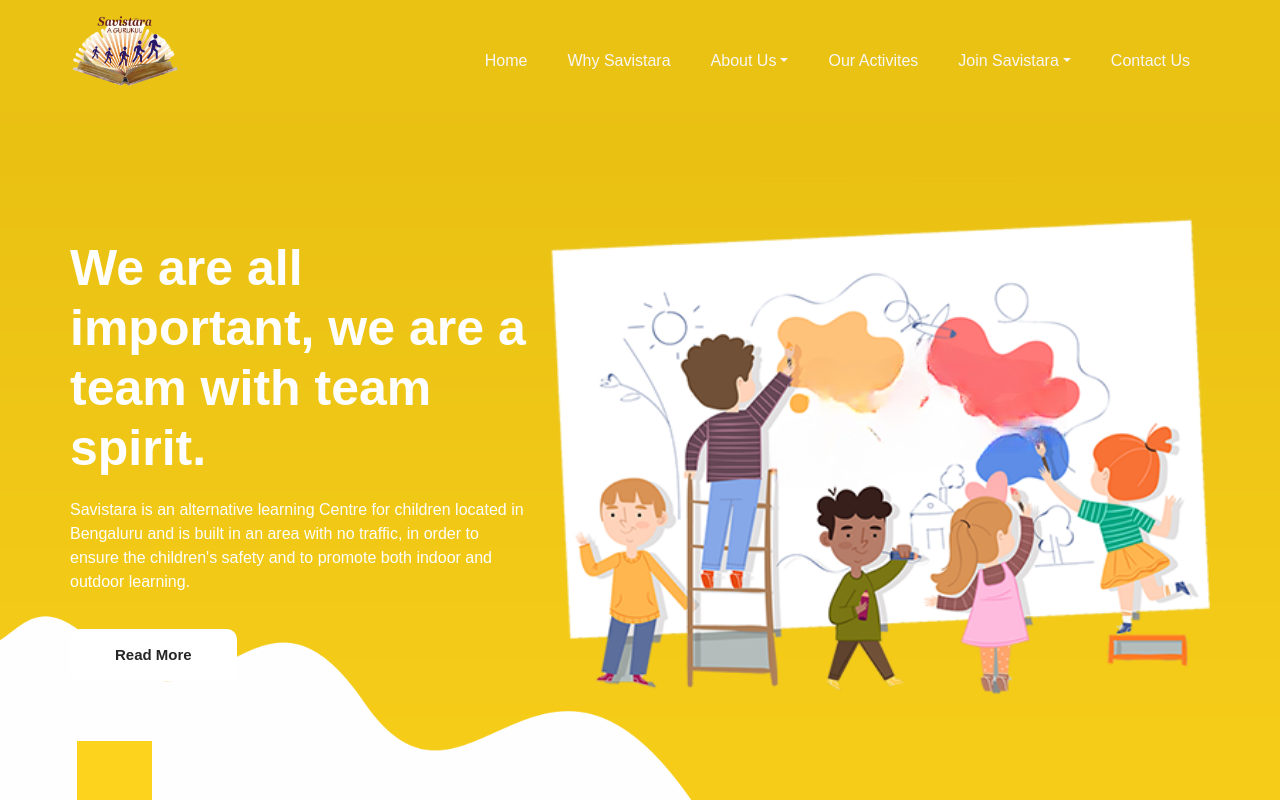
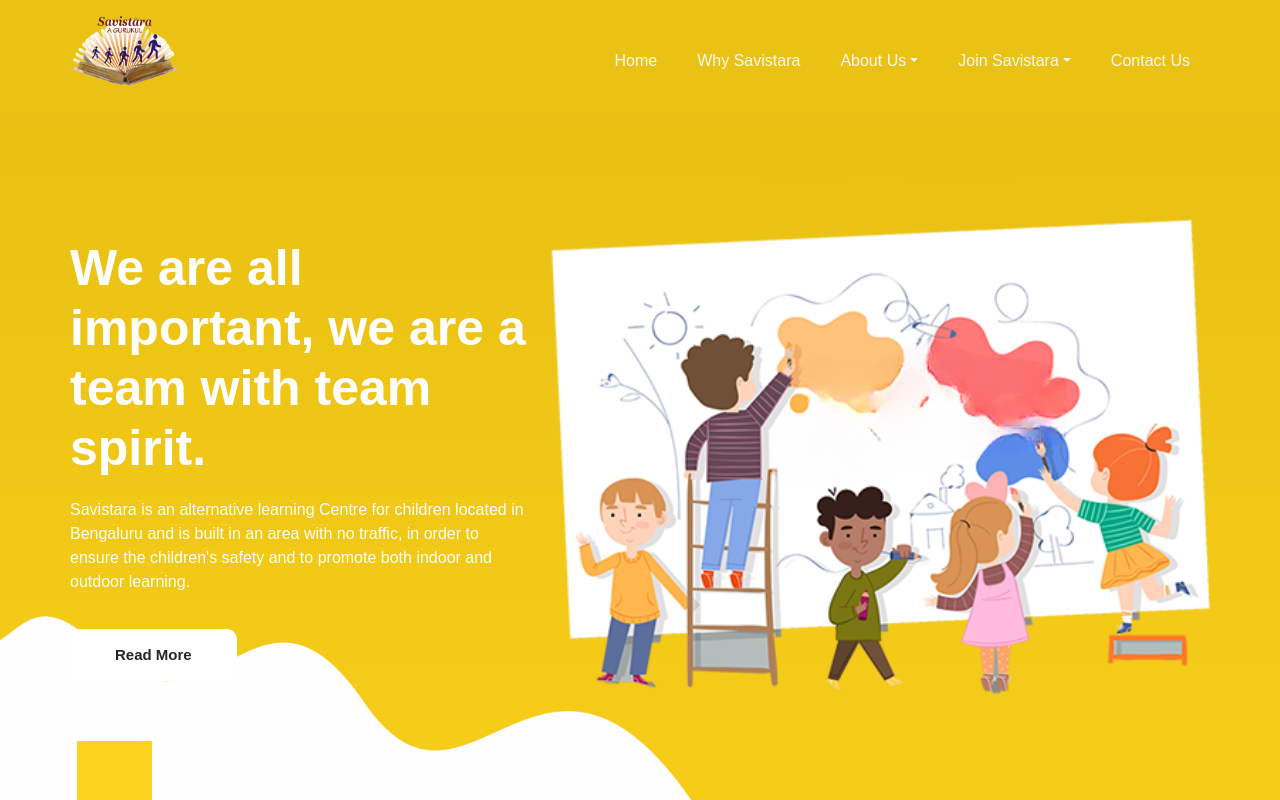
Before and after one commit to santhoshdskumar/savistara, a React (Create React App) app: page / in a window 1280 px wide. Shown: the top 800 px of the page. Built offline with nearby package versions, Linux system fonts and the light colour scheme.

Commit message:
updated code with new pages

```diff
--- a/src/App.js
+++ b/src/App.js
@@ -21,7 +21,7 @@ function App() {
         <Route path="contact" element={ <ContactUs/> } />
         <Route path="why" element={ <Why/> } />
         <Route path="joinus" element={ <Join/> } />
-        <Route path="activites" element={ <Activities/> } />
+        {/* <Route path="activites" element={ <Activities/> } /> */}
         <Route path="ourprograms" element={ <OurPrograms/> } />
         <Route path="repository" element={ <Repository/> } />
         <Route path="teach" element={ <Teach/> } />
--- a/src/components/Header/Header.js
+++ b/src/components/Header/Header.js
@@ -26,7 +26,7 @@ return (
                Repository
               </NavDropdown.Item>
           </NavDropdown>
-          <Nav.Link href="/activites">Our Activites</Nav.Link>
+          {/* <Nav.Link href="/activites">Our Activites</Nav.Link> */}
           <NavDropdown title="Join Savistara" id="basic-nav-dropdown">
               <NavDropdown.Item href="/teach">Teach</NavDropdown.Item>
               <NavDropdown.Item href="/joinus">
--- a/src/pages/Activities.js
+++ b/src/pages/Activities.js
@@ -1,9 +1,9 @@
 import React, {useState} from "react";
 import Footer from "../components/Footer/Footer";
 import Header from "../components/Header/Header";
-import { Gallery } from "react-grid-gallery";
-import Lightbox from "yet-another-react-lightbox";
-import "yet-another-react-lightbox/styles.css";
+// import { Gallery } from "react-grid-gallery";
+// import Lightbox from "yet-another-react-lightbox";
+// import "yet-another-react-lightbox/styles.css";
 import { images } from "../components/images";
 import Banner from "../assets/images/aboutus.jpg";
 import {  Image, ListGroup } from "react-bootstrap";
```
